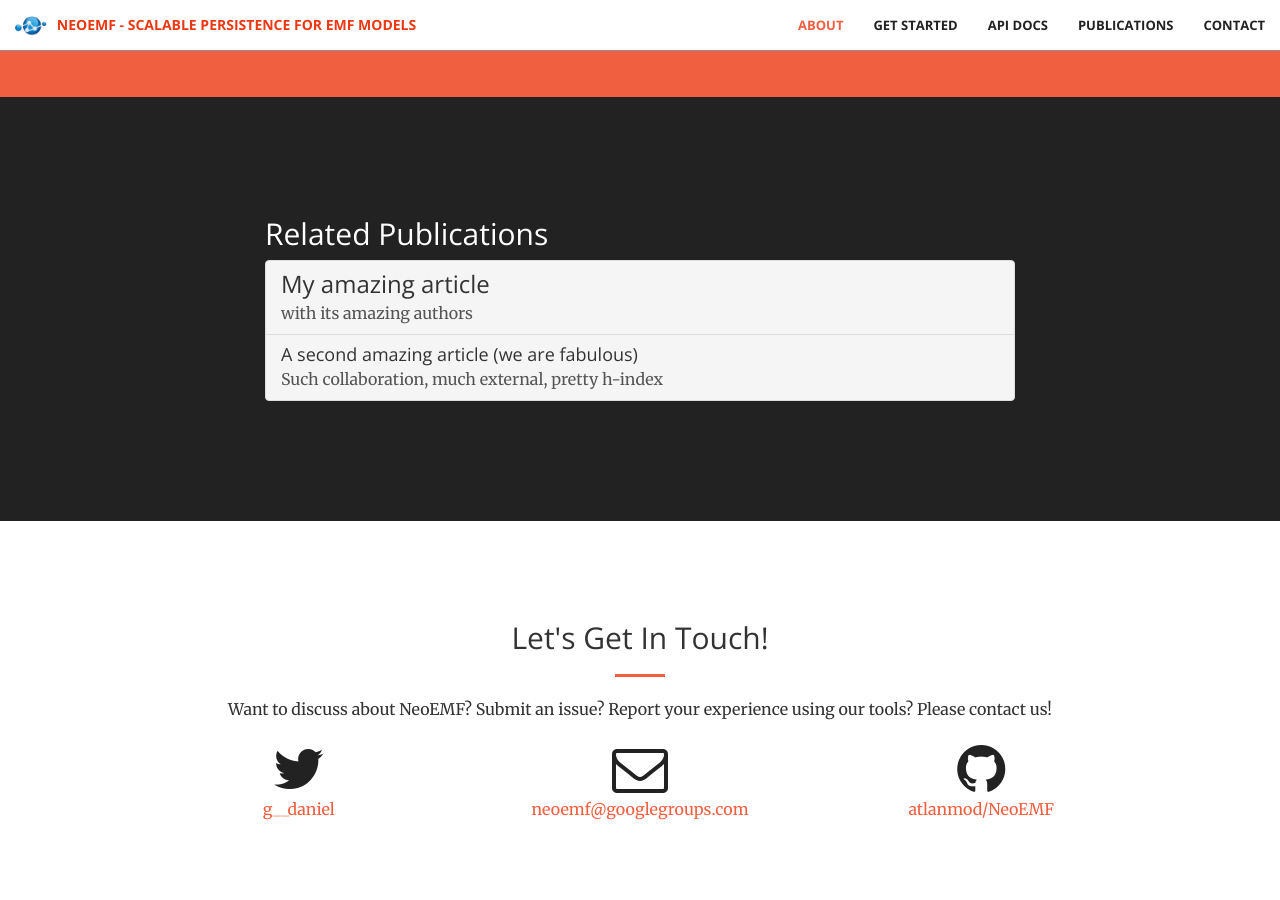
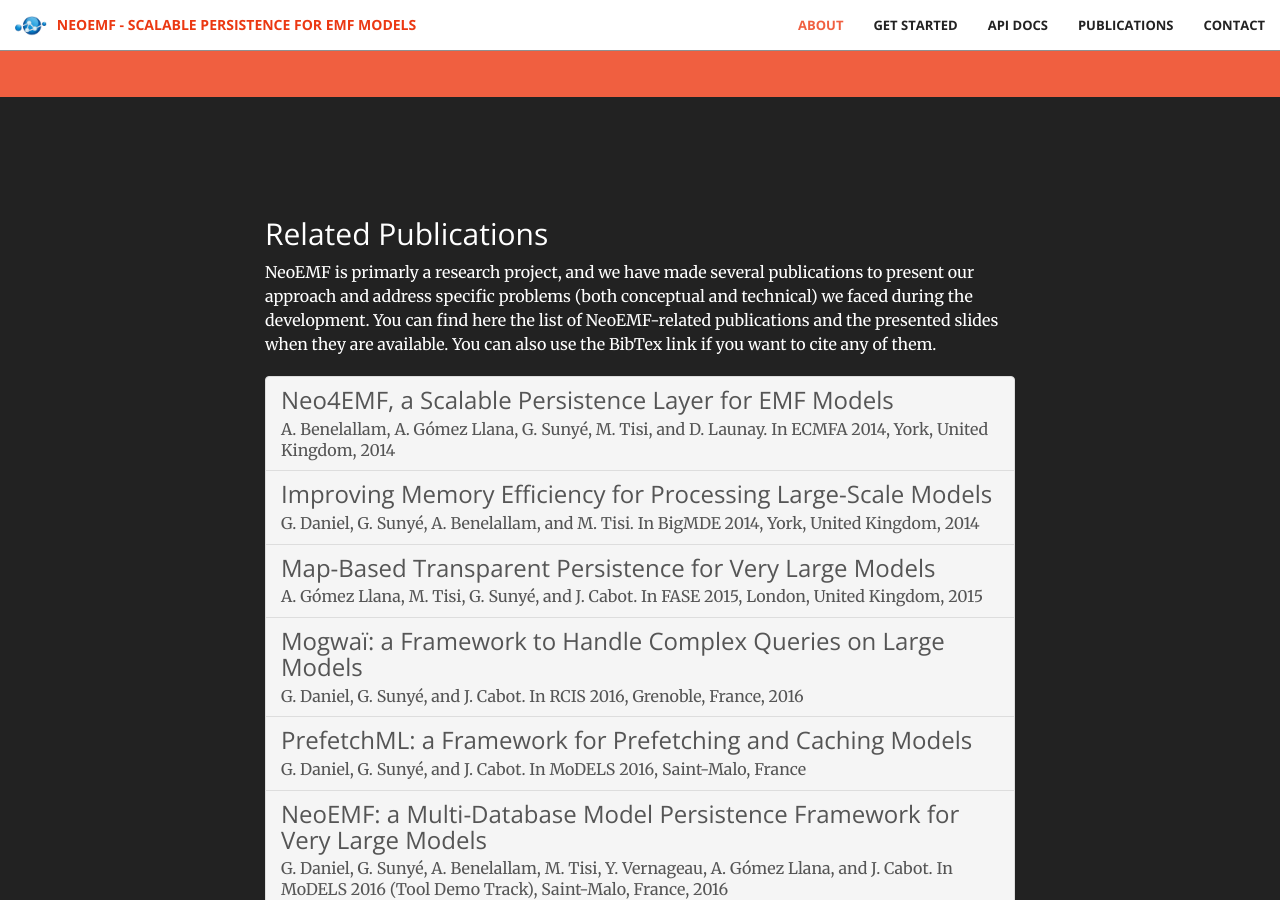
Before and after one commit to atlanmod/NeoEMF-Website, a Jekyll site: the page built from index.html, in a window 1280 px wide and 900 px high, scrolled down 1594 px. Built offline with Jekyll 4.4.1, drawn with Linux system fonts in a browser that asks for light colours.

Commit message:
add raw publications

```diff
--- a/_includes/publications.html
+++ b/_includes/publications.html
@@ -3,15 +3,32 @@
         <div class="row">
             <div class="col-lg-8 col-lg-offset-2 text-left">
                 <h2>Related Publications</h2>
+                <p>NeoEMF is primarly a research project, and we have made several publications to present our approach and address specific problems (both conceptual and technical) we faced during the development. You can find here the list of NeoEMF-related publications and the presented slides when they are available. You can also use the BibTex link if you want to cite any of them.</p>
                 <div class="list-group">
-                    <a href="#" class="list-group-item publications">
-                        <h3 class="list-group-item-heading">My amazing article</h4>
-                        <p class="list-group-item-text">with its amazing authors</p>
-                    </a>
-                    <a href="#" class="list-group-item publications">
-                        <h4 class="list-group-item-heading">A second amazing article (we are fabulous)</h4>
-                        <p class="list-group-item-text">Such collaboration, much external, pretty h-index</p>
-                    </a>
+                    <div class="list-group-item publications">
+                        <h3 class="list-group-item-heading">Neo4EMF, a Scalable Persistence Layer for EMF Models</h3>
+                        <p class="list-group-item-text">A. Benelallam, A. Gómez Llana, G. Sunyé, M. Tisi, and D. Launay. In ECMFA 2014, York, United Kingdom, 2014</p>
+                    </div>
+                    <div class="list-group-item publications">
+                        <h3 class="list-group-item-heading">Improving Memory Efficiency for Processing Large-Scale Models</h3>
+                        <p class="list-group-item-text">G. Daniel, G. Sunyé, A. Benelallam, and M. Tisi. In BigMDE 2014, York, United Kingdom, 2014</p>
+                    </div>
+                    <div class="list-group-item publications">
+                        <h3 class="list-group-item-heading">Map-Based Transparent Persistence for Very Large Models</h3>
+                        <p class="list-group-item-text">A. Gómez Llana, M. Tisi, G. Sunyé, and J. Cabot. In FASE 2015, London, United Kingdom, 2015</p>
+                    </div>
+                    <div class="list-group-item publications">
+                        <h3 class="list-group-item-heading">Mogwaï: a Framework to Handle Complex Queries on Large Models</h3>
+                        <p class="list-group-item-text">G. Daniel, G. Sunyé, and J. Cabot. In RCIS 2016, Grenoble, France, 2016</p>
+                    </div>
+                    <div class="list-group-item publications">
+                        <h3 class="list-group-item-heading">PrefetchML: a Framework for Prefetching and Caching Models</h3>
+                        <p class="list-group-item-text">G. Daniel, G. Sunyé, and J. Cabot. In MoDELS 2016, Saint-Malo, France</p>
+                    </div>
+                    <div class="list-group-item publications">
+                        <h3 class="list-group-item-heading">NeoEMF: a Multi-Database Model Persistence Framework for Very Large Models</h3>
+                        <p class="list-group-item-text">G. Daniel, G. Sunyé, A. Benelallam, M. Tisi, Y. Vernageau, A. Gómez Llana, and J. Cabot. In MoDELS 2016 (Tool Demo Track), Saint-Malo, France, 2016</p>
+                    </div>
                 </div>
             </div>
         </div>
--- a/_sass/_base.scss
+++ b/_sass/_base.scss
@@ -295,6 +295,7 @@ header {
 
 .publications {
     background-color: #f5f5f5 !important;
+    color: #555;
 }
 
 // Bootstrap Overrides
```
Also changed, not shown: Gemfile.lock.
